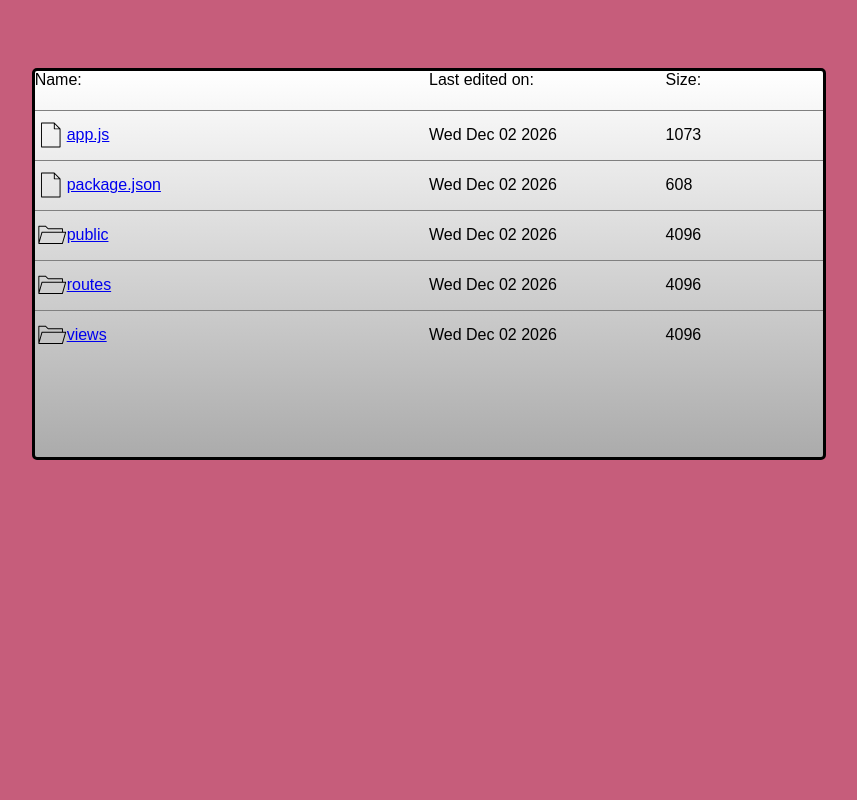
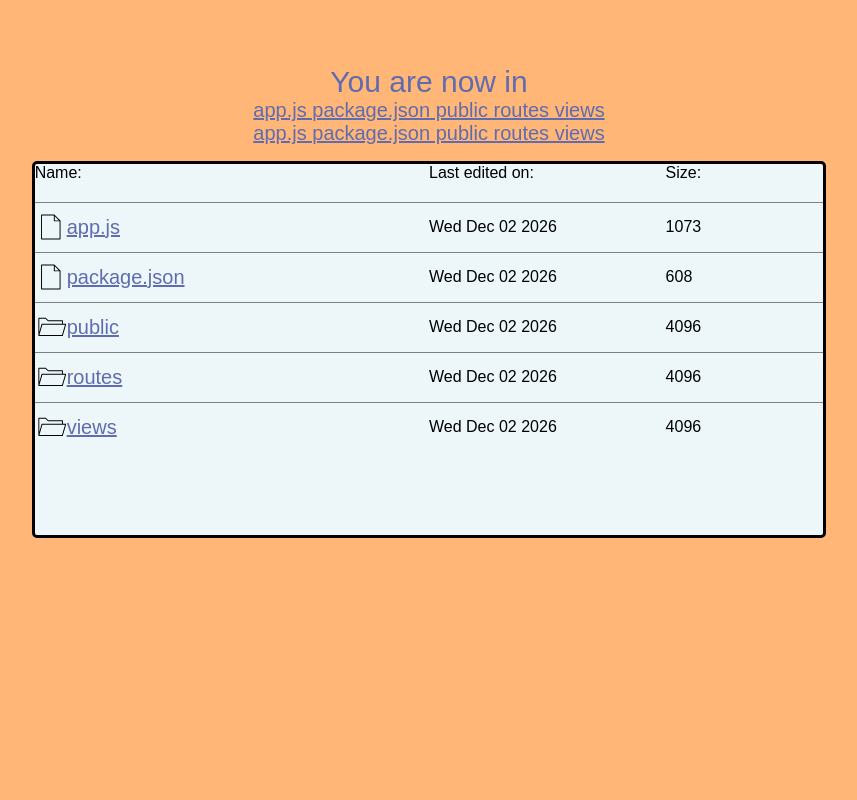
Before and after one commit to rwAT17/PhotoConverter, a Node server app: a page that uses views/reader.hbs in a window 1280 px wide. Shown: the whole page, without its empty margins (211-1068 px from the left). Run offline with Node 20, Linux system fonts and the light colour scheme; style sheets or scripts are compiled from the project's sources; some libraries are stand-ins or nearby versions.

Commit message:
added some functions

```diff
--- a/public/reader.scss
+++ b/public/reader.scss
@@ -14,7 +14,13 @@ body {
 	overflow-x: hidden;
 	font-size: 1.6rem;
 	font-family: 'Raleway', sans-serif;
-	background-color: #E5E3C9;
+	background-color: #e5e3c9;
+}
+
+a{
+	z-index: 1000;
+	font-size: 20px;
+	color: #5F6CAF;
 }
 
 .wrapper {
@@ -32,7 +38,19 @@ body {
 .front {
 	width: 100vw;
 	height: 100vh;
-	background-color: #C65D7B;
+	background-color: #ffb677;
+}
+
+.current-location{
+
+	display: flex;
+	flex-direction: column;
+	justify-content: center;
+	align-items: center;
+	grid-row: 2/3;
+	grid-column: 3/-3;
+	color:#5F6CAF ;
+	font-size: 3rem;
 }
 
 .files-box {
@@ -41,13 +59,12 @@ body {
 	border: 3px solid black;
 	border-radius: 5px;
 	grid-column: 3/-3;
-	grid-row: 2/-6;
+	grid-row: 3/-5;
 	margin: 0 auto;
 	min-width: 100%;
 	overflow: scroll;
 	overflow-x: hidden;
-	background: rgb(171, 171, 171);
-	background: linear-gradient(0deg, rgba(171, 171, 171, 1) 0%, rgba(255, 255, 255, 1) 100%);
+	background-color: #edf7fa;
 }
 
 .columns-names {
--- a/routes/mainPageRouter.js
+++ b/routes/mainPageRouter.js
@@ -46,7 +46,7 @@ router.get('/', async (req, res, next) => {
 	let directories
 
 	directories = await main(`../`)
-	res.render('main', {url: originUrl, directoryList: directories, layout: 'mainLayout' })
+	res.render('main', { url: originUrl, directoryList: directories, layout: 'mainLayout' })
 
 	// res.render('main', { isDirectory:
 	// 	layout: 'mainLayout',
--- a/routes/readerRouter.js
+++ b/routes/readerRouter.js
@@ -14,8 +14,11 @@ const reader = async dir => {
 	return fsp.readdir(dir).then(files => {
 		let returnedArr = files.map(async file => {
 			let stat = await fsp.stat(`${dir}/${file}`)
+			// console.log(file);
+			// console.log(path.dirname);
 
 			return {
+				// test: dupa,
 				name: file,
 				time: stat.mtime.toDateString(),
 				size: stat.size,
@@ -38,13 +41,31 @@ router.get('/', async (req, res, next) => {
 	let queryParam = req.query.page
 	let files
 
+	const str = queryParam.split('/')
+	let newArr = []
+	let newObj = {}
+	let objArr = []
+
+	for (let i = 0; i < str.length; i++) {
+		// console.log(str[i])
+		newArr.push(str[i])
+		let newString = newArr.join('/')
+		newObj = { url: newString }
+		objArr.push(newObj)
+	}
+	console.log(objArr)
+
 	try {
 		files = await main(`${queryParam}`)
-		res.render('reader', { url: originUrl, fileList: files, layout: 'index' })
+		res.render('reader', { test: objArr, dirName: queryParam, url: originUrl, fileList: files, layout: 'index' })
+		// console.log(files)
+
+		// console.log(test);
 	} catch (err) {
 		next(err)
-		// console.log(typeof next)
 	}
+
+	// console.log(req.query.page)
 })
 
 module.exports = router
--- a/views/main.hbs
+++ b/views/main.hbs
@@ -1,4 +1,4 @@
-<div class='front'>
+
 	<div class='wrapper'>
 		<div class='search'>
 			<div>
--- a/views/partials/reader.hbs
+++ b/views/partials/readerPartial.hbs
@@ -1,3 +1,11 @@
+
+<div class="current-location">
+	 <p> You are now in</p>
+	 {{#each test}}
+	<a href="http://localhost:3000/reader?page={{this.url}}">{{#each ../fileList}} {{this.name}} {{/each}}</a>
+	 {{/each}}
+</div>
+
 <div class='files-box'>
 	<div class='columns-names'>
 		<div class='columns-names'><p>Name:</p></div>
@@ -22,6 +30,4 @@
 			         <div class="columns-data__size">{{this.size}}</div>
 			        {{/each}}
            </div>
-
-
 </div>
--- a/views/reader.hbs
+++ b/views/reader.hbs
@@ -1,5 +1,5 @@
 <div class='front'>
 	<div class='wrapper'>
-     {{> reader}}
+     {{> readerPartial}}
 	</div>
 </div>
```
Also changed, not shown: public/main.scss (+10 -5 lines), 2 other files.
